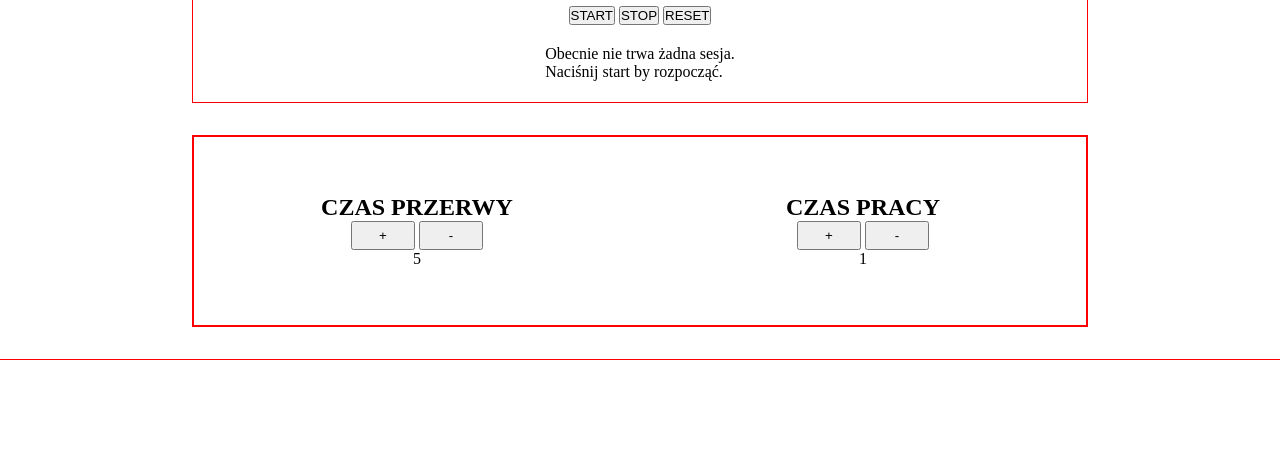
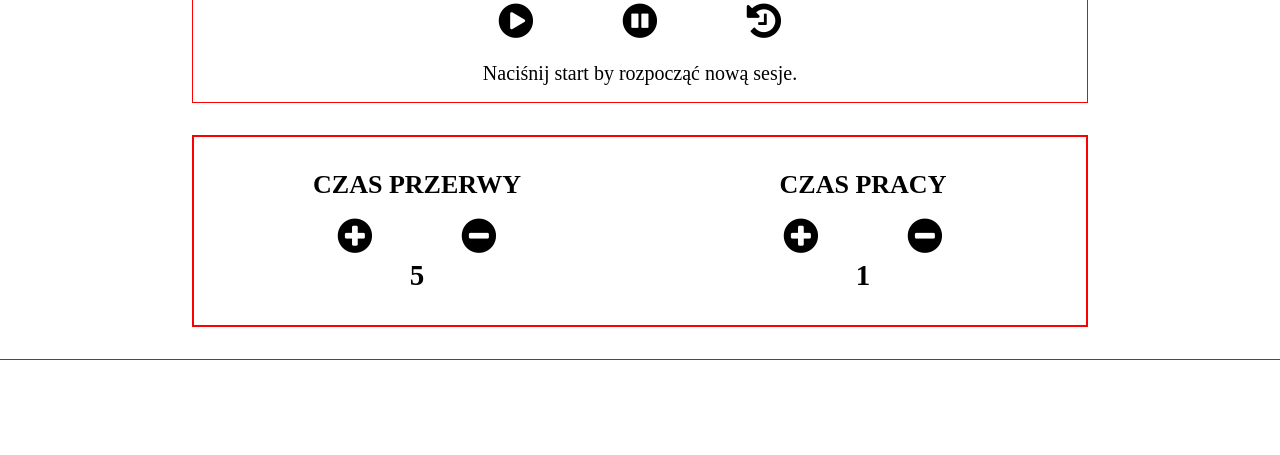
Before and after one commit to kslodzinski/motywator, a plain HTML site: page pomodoro.html in a window 1280 px wide. Shown: the part 121-576 px from the top of the page. Drawn offline with Linux system fonts and the light colour scheme.

Commit message:
pomodoro - ikony + nowy dzwiek

```diff
--- a/css/pomodoro.css
+++ b/css/pomodoro.css
@@ -37,18 +37,26 @@
     justify-content: space-evenly;
     align-items: center;
 }
-
-/* przyciski przelaczajace start/reset/stop */
-.time-toggle-btn {
-    width: 4rem;
-    height: 1.8rem;
-}
-/* przyciski przelaczajace start/reset/stop ZABLOKOWANE po starcie */
-.time-toggle-btn-special { pointer-events: none; }
-
+/* WYSWIETLACZ ZEGARA */
 #pomodoro-timer {
     font-size: 45px;
     letter-spacing: 2px;
+}
+
+/* przyciski przelaczajace start/reset/stop ZABLOKOWANE po starcie */
+.time-toggle-btn-special { pointer-events: none; }
+/* przyciski przelaczajace start/reset/stop */
+.time-toggle-controls button{
+    width: 120px;
+    height: 50%;
+    font-size: 40px;
+    background-color: transparent;
+    border: none;
+}
+
+#session-text {
+    font-size: 20px;
+    text-align: center;
 }
 
 /* dolna czesc z manipulatorami wartosci sesji */
@@ -58,6 +66,17 @@
     border: 1px solid red;
     display: flex;
 }
+
+.break-job-time-panel button {
+    width: 120px;
+    height: 50%;
+    font-size: 40px;
+    background-color: transparent;
+    border: none;
+}
+.break-job-time-panel h2 { font-size: 26px; text-align: center; margin-bottom: 14px; }
+#break-session-value { font-size: 29px; font-weight: 700; text-align: center; }
+#work-session-value { font-size: 29px; font-weight: 700; text-align: center; }
 
 .break-job-time-panel-holder {
     width: 100%;
--- a/js/pomodoro.js
+++ b/js/pomodoro.js
@@ -69,13 +69,6 @@ var pomodoro = {
     pomodoro.countdownDisplay.innerHTML     = this.sessionLength + ":00";
 
     pomodoro.resetVariables();
-  },
-
-  // wyswietlanie powiadomien
-  requestNotification: function() {
-    if (!("Notification" in window)) {
-      return console.log("This browser does not support desktop notification");
-    }
   },
 
   // podbijanie czasu pracy
@@ -222,11 +215,11 @@ var pomodoro = {
   stopCountdown: function() {
     // stop
     clearInterval(pomodoro.timeInterval);
-    pomodoro.sessionText.innerHTML = ('Zatrzymano');
+    pomodoro.sessionText.innerHTML = ('Zatrzymano.');
   },
 
   playSound: function() {
-    var mp3 = "http://soundbible.com/grab.php?id=1746&type=mp3";
+    var mp3 = "https://freesound.org/people/esperar/sounds/171151/download/171151__esperar__sheep-2.mp3";
     var audio = new Audio(mp3);
     audio.play();
   },
--- a/pomodoro.html
+++ b/pomodoro.html
@@ -54,14 +54,19 @@
 					</div>
 					<!-- kontrolki start -->
 					<div class="time-toggle-controls">
-						<button type="button" id="start-btn">START</button>
-						<button type="button" id="stop-btn">STOP</button>
-						<button type="button" id="reset-btn">RESET</button>
+						<button type="button" id="start-btn">
+							<i class="fa fa-play-circle"></i>
+						</button>
+						<button type="button" id="stop-btn">
+							<i class="fa fa-pause-circle"></i>
+						</button>
+						<button type="button" id="reset-btn">
+							<i class="fa fa-history"></i>
+						</button>
 					</div>
 					<!-- komunikat o obecnej sesji -->
 					<div class="session-notification">
-						<p id="session-text">Obecnie nie trwa żadna sesja.
-							<br>Naciśnij start by rozpocząć.</p>
+						<p id="session-text">Naciśnij start by rozpocząć nową sesje.</p>
 					</div>
 				</div>
 				<!-- panel do kontroli dlugosci sekcji -->
@@ -72,8 +77,12 @@
 							<h2>CZAS PRZERWY</h2>
 							<!-- pojemnik na przyciski + / - -->
 							<div class="buttons-div">
-								<button type="button" class="add-minus-btn time-toggle-btn" id="add-min-break">+</button>
-								<button type="button" class="add-minus-btn time-toggle-btn" id="minus-min-break">-</button>
+								<button type="button" class="add-minus-btn time-toggle-btn" id="add-min-break">
+									<i class="fa fa-plus-circle"></i>
+								</button>
+								<button type="button" class="add-minus-btn time-toggle-btn" id="minus-min-break">
+									<i class="fa fa-minus-circle"></i>
+								</button>
 							</div>
 							<!-- informacja o wybranej wartosci przerwy -->
 							<p id="break-session-value">25 minut</p>
@@ -83,8 +92,12 @@
 							<h2>CZAS PRACY</h2>
 							<!-- pojemnik na przyciski + / - -->
 							<div class="buttons-div">
-								<button type="button" class="add-minus-btn time-toggle-btn" id="add-min-work">+</button>
-								<button type="button" class="add-minus-btn time-toggle-btn" id="minus-min-work">-</button>
+								<button type="button" class="add-minus-btn time-toggle-btn" id="add-min-work">
+									<i class="fa fa-plus-circle"></i>
+								</button>
+								<button type="button" class="add-minus-btn time-toggle-btn" id="minus-min-work">
+									<i class="fa fa-minus-circle"></i>
+								</button>
 							</div>
 							<!-- informacja o wybranej wartosci przerwy -->
 							<p id="work-session-value">25 minut</p>
```
Also changed, not shown: 1 other file.
